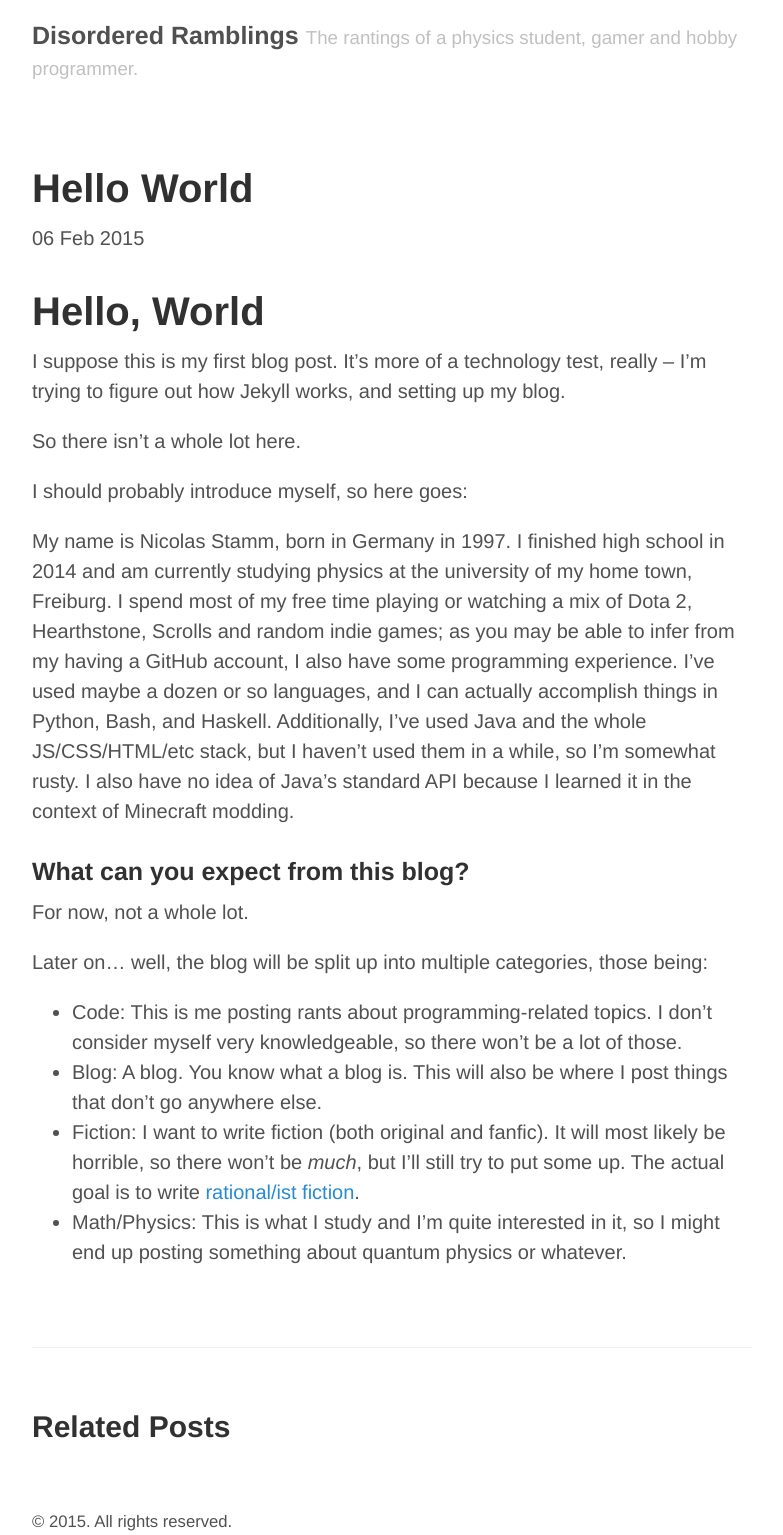
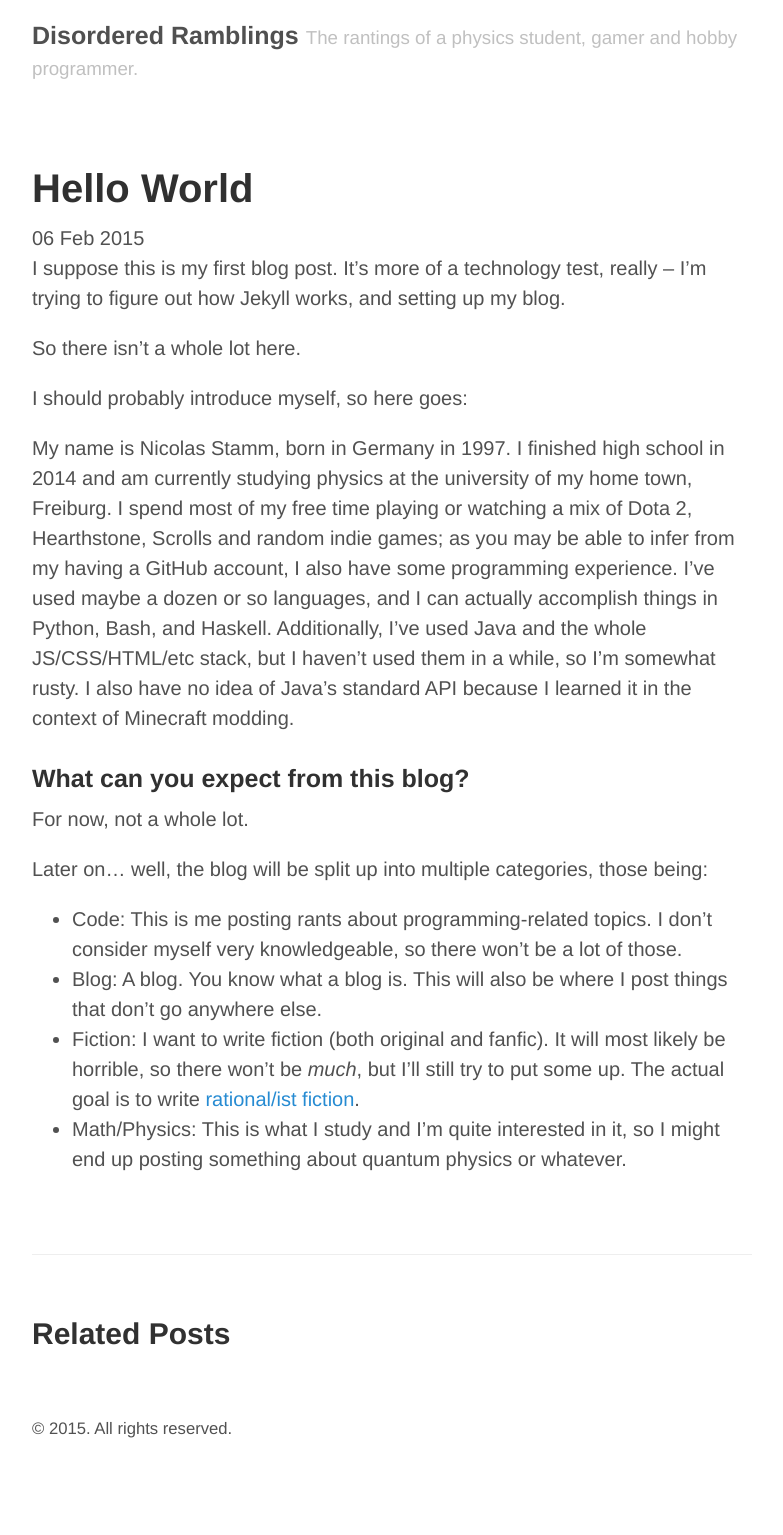
Before and after one commit to thelearned1/solonarv.github.io, a Jekyll site: the page built from _posts/2015-02-6-hello.md, in a window 1280 px wide. Shown: the whole page, without its empty margins (248-1031 px from the left). Built offline with Jekyll 4.4.1, drawn with Linux system fonts in a browser that asks for light colours; after the commit the page ends 1442 px from its top, so only the background shows below that.

Commit message:
It appears I don't understand Jekyll. That's okay. I fixed it.
Titles were appearing twice. Turns out I don't need to write the title in the markdown.

```diff
--- a/_posts/2015-02-6-hello.md
+++ b/_posts/2015-02-6-hello.md
@@ -3,8 +3,6 @@ layout: post
 title: Hello World
 permalink: /b/hello
 ---
-
-# Hello, World
 
 I suppose this is my first blog post. It's more of a technology test, really -- I'm trying to figure out how Jekyll works, and setting up my blog.
 
```
